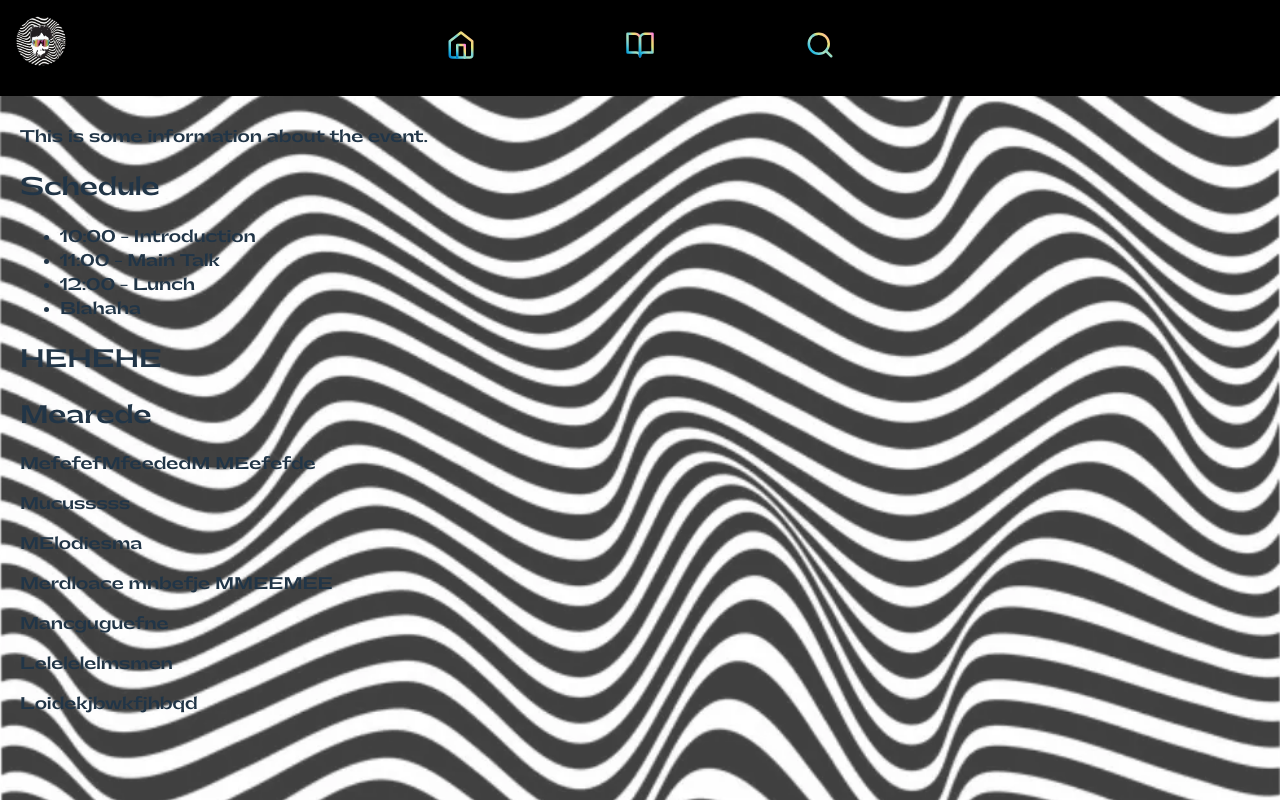
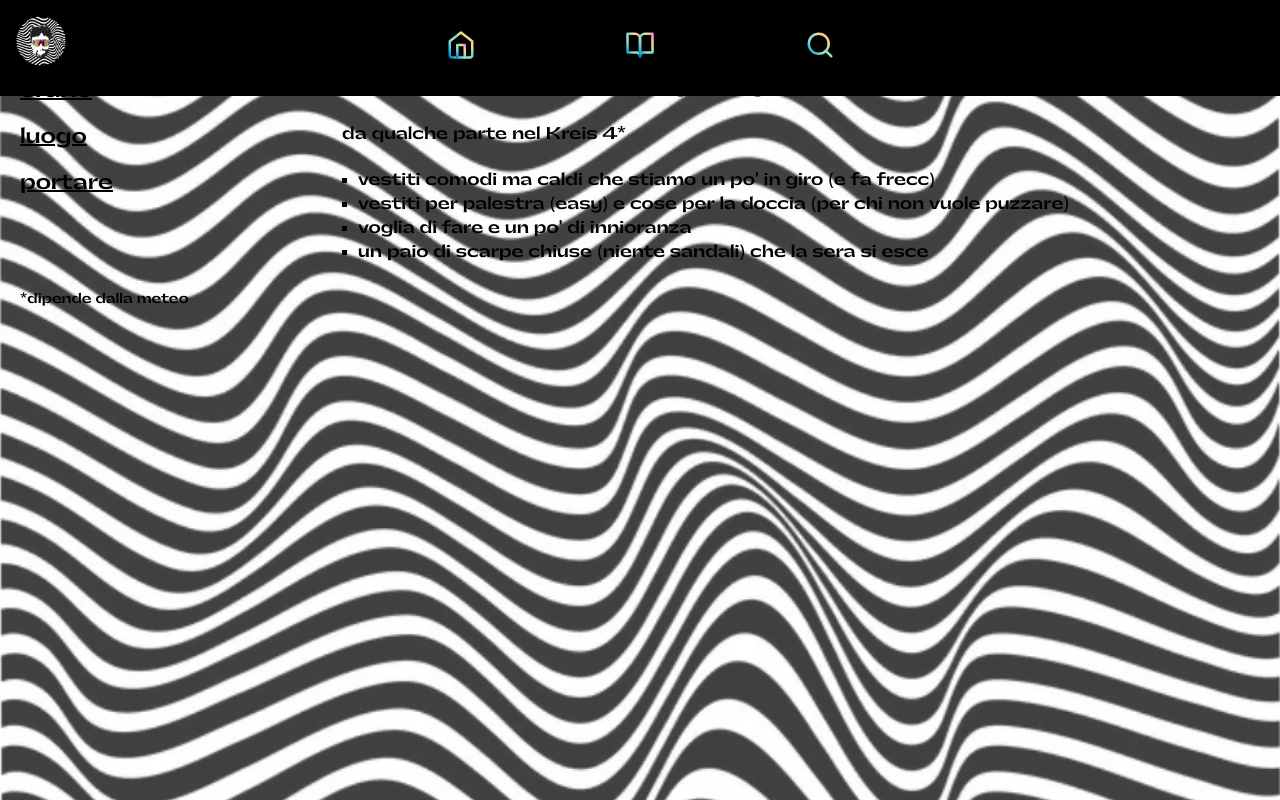
Before and after one commit to proschu2/auguri, a React (Vite) app: page / in a window 1280 px wide. Both pictures are taken after a click on the icon 640 px from the left and 44 px from the top of the page. Built offline with nearby package versions, Linux system fonts and the light colour scheme.

Commit message:
Add event information and styling

```diff
--- /dev/null
+++ b/src/assets/data/info.d.ts
@@ -0,0 +1,4 @@
+export interface info {
+  label: string;
+  value: string;
+}
--- /dev/null
+++ b/src/assets/data/info.json
@@ -0,0 +1,12 @@
+[
+  {
+    "label": "orario",
+    "value": "dalle 12-13* del 20 Gennaio in poi, già mangiati"
+  },
+  { "label": "luogo", "value": "da qualche parte nel Kreis 4*" },
+
+  {
+    "label": "portare",
+    "value": "<ul class='event-list'><li>vestiti comodi ma caldi che stiamo un po' in giro (e fa frecc)</li><li>vestiti per palestra (easy) e cose per la doccia (per chi non vuole puzzare)</li><li>voglia di fare e un po' di innioranza</li><li>un paio di scarpe chiuse (niente sandali) che la sera si esce</li></ul>"
+  }
+]
--- a/src/components/EventInfo.tsx
+++ b/src/components/EventInfo.tsx
@@ -1,46 +1,25 @@
 import React from "react";
-import ReactMarkdown from "react-markdown";
-
-const markdown = `
-# Event Information
-
-This is some information about the event.
-
-## Schedule
-
-- 10:00 - Introduction
-- 11:00 - Main Talk
-- 12:00 - Lunch
-- Blahaha
-
-## HEHEHE
-
-## Mearede
-
-MefefefMfeededM
-MEefefde
-
-Mucusssss
-
-MElodiesma
-
-Merdloace mnbefje
-MMEEMEE
-
-
-Mancguguefne
-
-
-Lelelelelmsmen
-
-Loidekjbwkfjhbqd
-
-`;
+import "../styles/EventInfo.css";
+import data from "../assets/data/info.json";
+import { info } from "../assets/data/info"; // Import the 'info' type from the correct location
 
 const EventInfo: React.FC = () => {
   return (
     <div style={{ textAlign: "left", margin: "20px" }}>
-      <ReactMarkdown>{markdown}</ReactMarkdown>
+      <h2 className="event-title">info</h2>
+      <div className="event-info-container">
+        {data &&
+          data.map((i: info) => (
+            <>
+              <div className="event-label">{i.label}</div>
+              <div
+                className="event-info"
+                dangerouslySetInnerHTML={{ __html: i.value }}
+              ></div>
+            </>
+          ))}
+      </div>
+      <div className="event-meteo">*dipende dalla meteo</div>
     </div>
   );
 };
--- /dev/null
+++ b/src/styles/EventInfo.css
@@ -0,0 +1,39 @@
+.event-info-container {
+  display: grid;
+  grid-template-columns: 1fr 3fr;
+  gap: 1em;
+  justify-content: start;
+  color: black !important;
+}
+
+.event-label {
+  font-weight: bold;
+  font-size: 1.25em;
+  text-decoration: underline;
+}
+
+.event-title {
+  color: black !important;
+  font-size: 1.5rem;
+}
+
+.event-meteo {
+  font-style: italic;
+  font-size: small;
+  color: black !important;
+  padding-top: 2em;
+}
+
+.event-list {
+  list-style-type: square;
+  margin: 0;
+  padding-inline-start: 1em;
+}
+
+@media (max-width: 768px) {
+  .event-info-container {
+    grid-template-columns: 1fr;
+    grid-template-rows: auto auto;
+    gap: 0.5em;
+  }
+}
```
